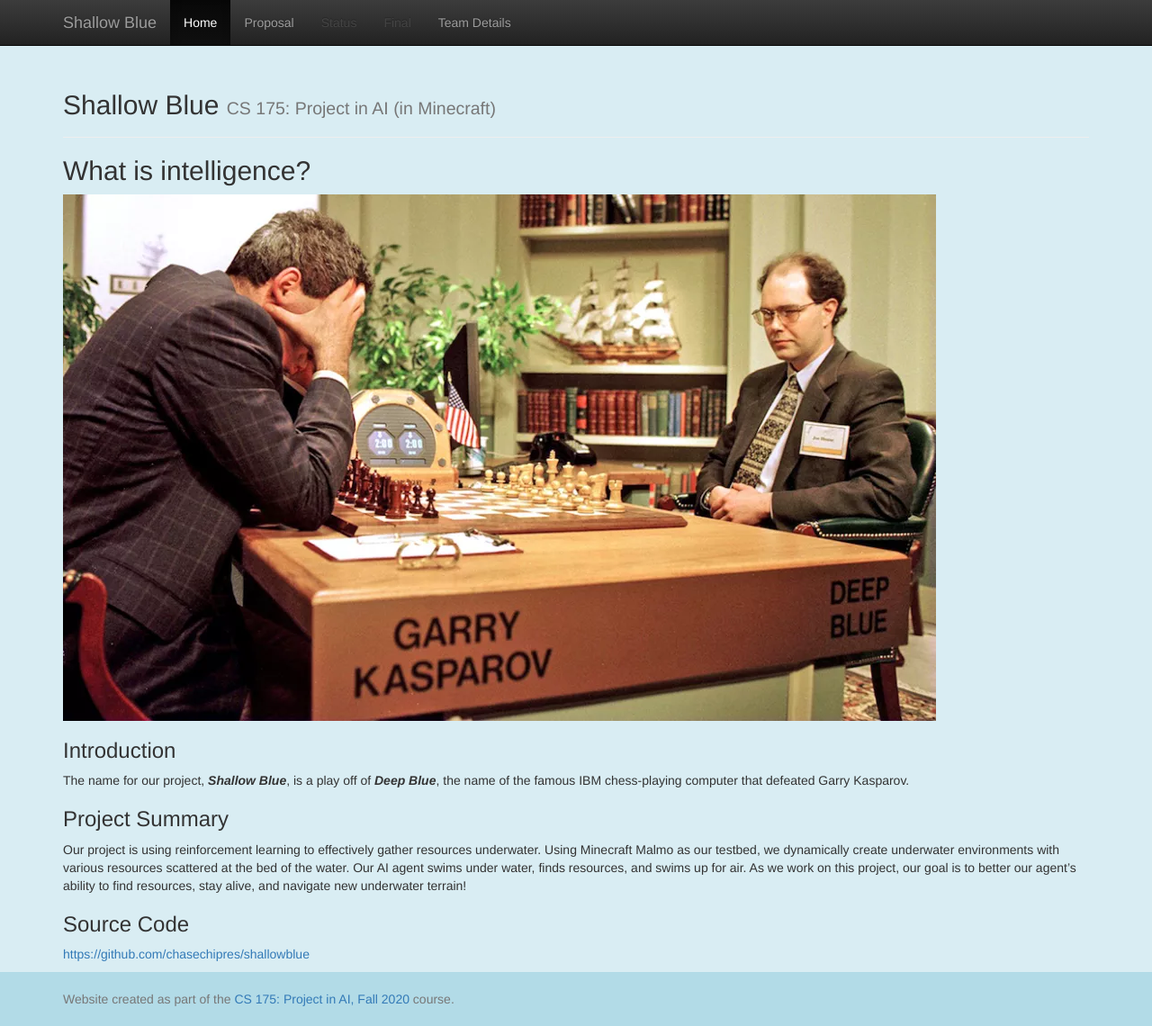
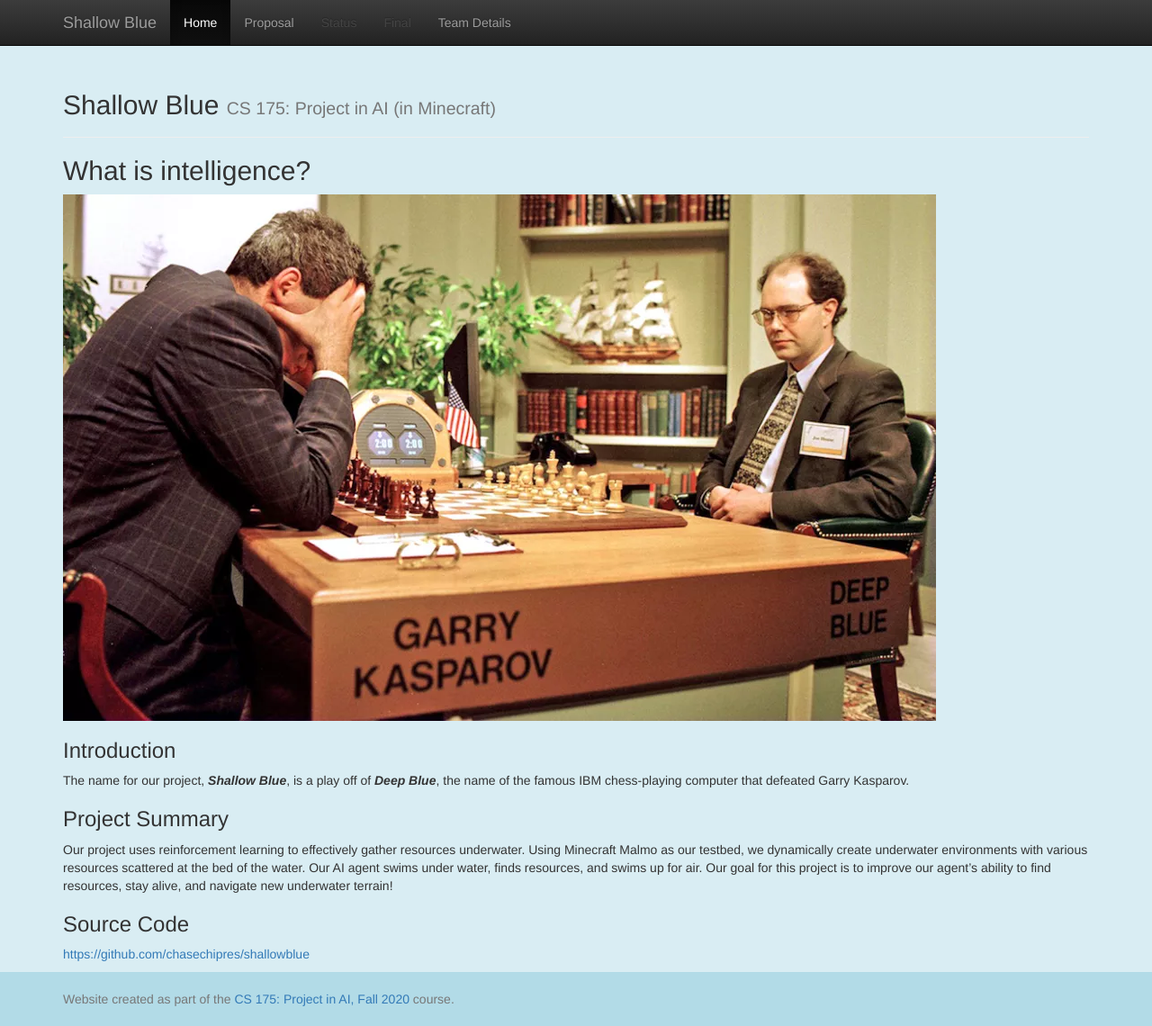
Before and after one commit to ChaseChipres/ShallowBlue, a Jekyll site: the page built from docs/index.md, in a window 1280 px wide and 1140 px high. Shown: the whole window at 90% size. Built offline with Jekyll 4.4.1, drawn with Linux system fonts in a browser that asks for light colours.

Commit message:
Made some small changes to the sentence phrasing on the main website page

```diff
--- a/docs/index.md
+++ b/docs/index.md
@@ -11,7 +11,7 @@
 The name for our project, ***Shallow Blue***, is a play off of ***Deep Blue***, the name of the famous IBM chess-playing computer that defeated Garry Kasparov.
 
 ### Project Summary
-Our project is using reinforcement learning to effectively gather resources underwater. Using Minecraft Malmo as our testbed, we dynamically create underwater environments with various resources scattered at the bed of the water. Our AI agent swims under water, finds resources, and swims up for air. As we work on this project, our goal is to better our agent's ability to find resources, stay alive, and navigate new underwater terrain!
+Our project uses reinforcement learning to effectively gather resources underwater. Using Minecraft Malmo as our testbed, we dynamically create underwater environments with various resources scattered at the bed of the water. Our AI agent swims under water, finds resources, and swims up for air. Our goal for this project is to improve our agent's ability to find resources, stay alive, and navigate new underwater terrain!
 
 ### Source Code
 [https://github.com/chasechipres/shallowblue](https://github.com/chasechipres/shallowblue)
```
